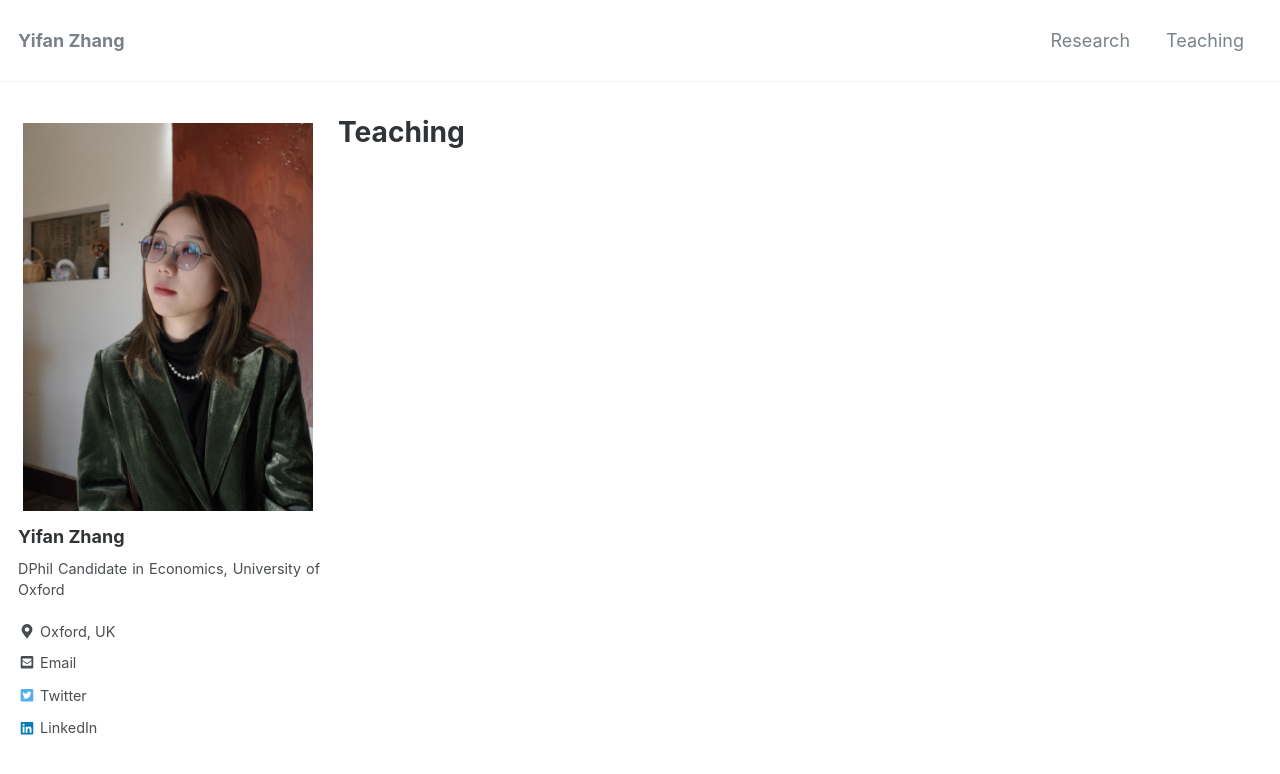
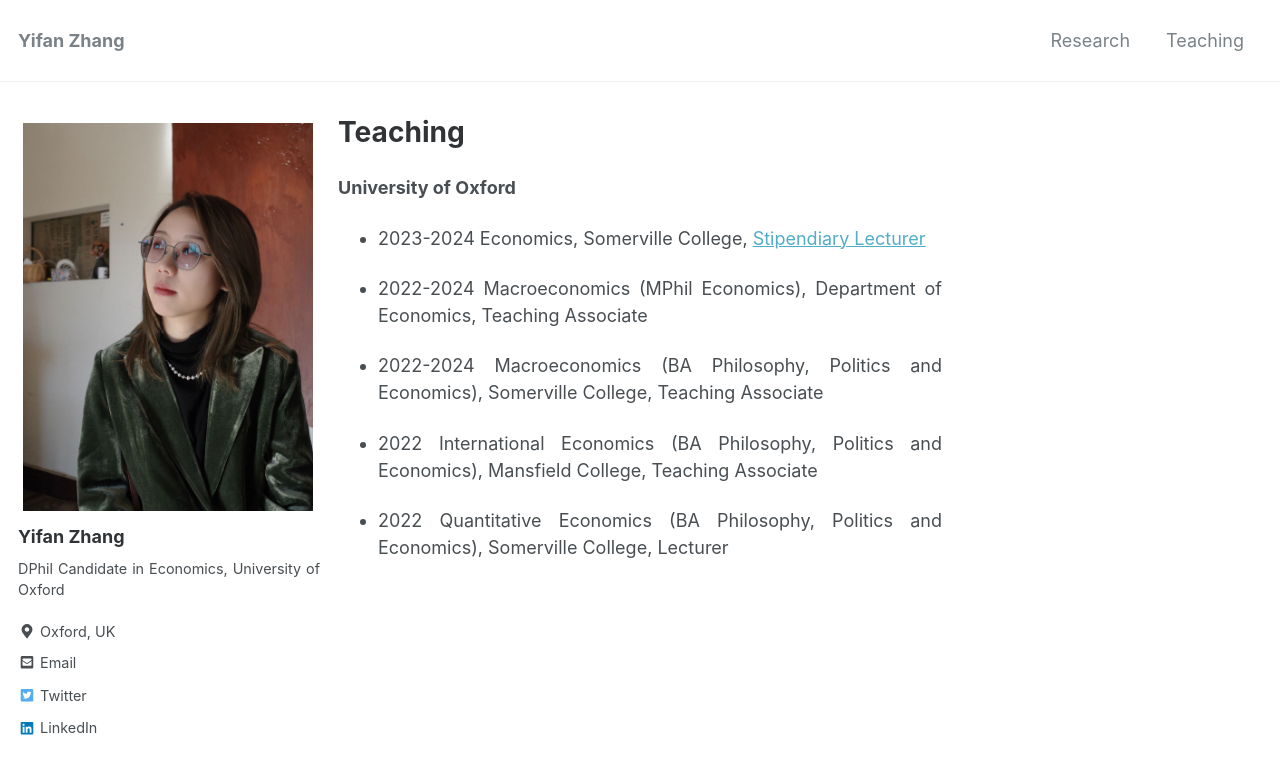
Before and after one commit to yifan-zhang-in/yifan-zhang-in.github.io, a Jekyll site: the page built from _pages/3_teaching.md, in a window 1280 px wide and 900 px high. Shown: the top 774 px of the window. Built offline with Jekyll 4.4.1, drawn with Linux system fonts in a browser that asks for light colours; nearby versions of some CDN libraries.

Commit message:
Update 3_teaching.md

```diff
--- a/_pages/3_teaching.md
+++ b/_pages/3_teaching.md
@@ -2,3 +2,15 @@
 title: Teaching
 permalink: /teaching/
 ---
+
+**University of Oxford**
+
+- 2023-2024 Economics, Somerville College, [Stipendiary Lecturer](https://www.some.ox.ac.uk/our-people/yifan-zhang/)
+
+- 2022-2024 Macroeconomics (MPhil Economics), Department of Economics, Teaching Associate
+
+- 2022-2024 Macroeconomics (BA Philosophy, Politics and Economics), Somerville College, Teaching Associate
+
+- 2022 International Economics (BA Philosophy, Politics and Economics), Mansfield College, Teaching Associate
+
+- 2022 Quantitative Economics (BA Philosophy, Politics and Economics), Somerville College, Lecturer
```
